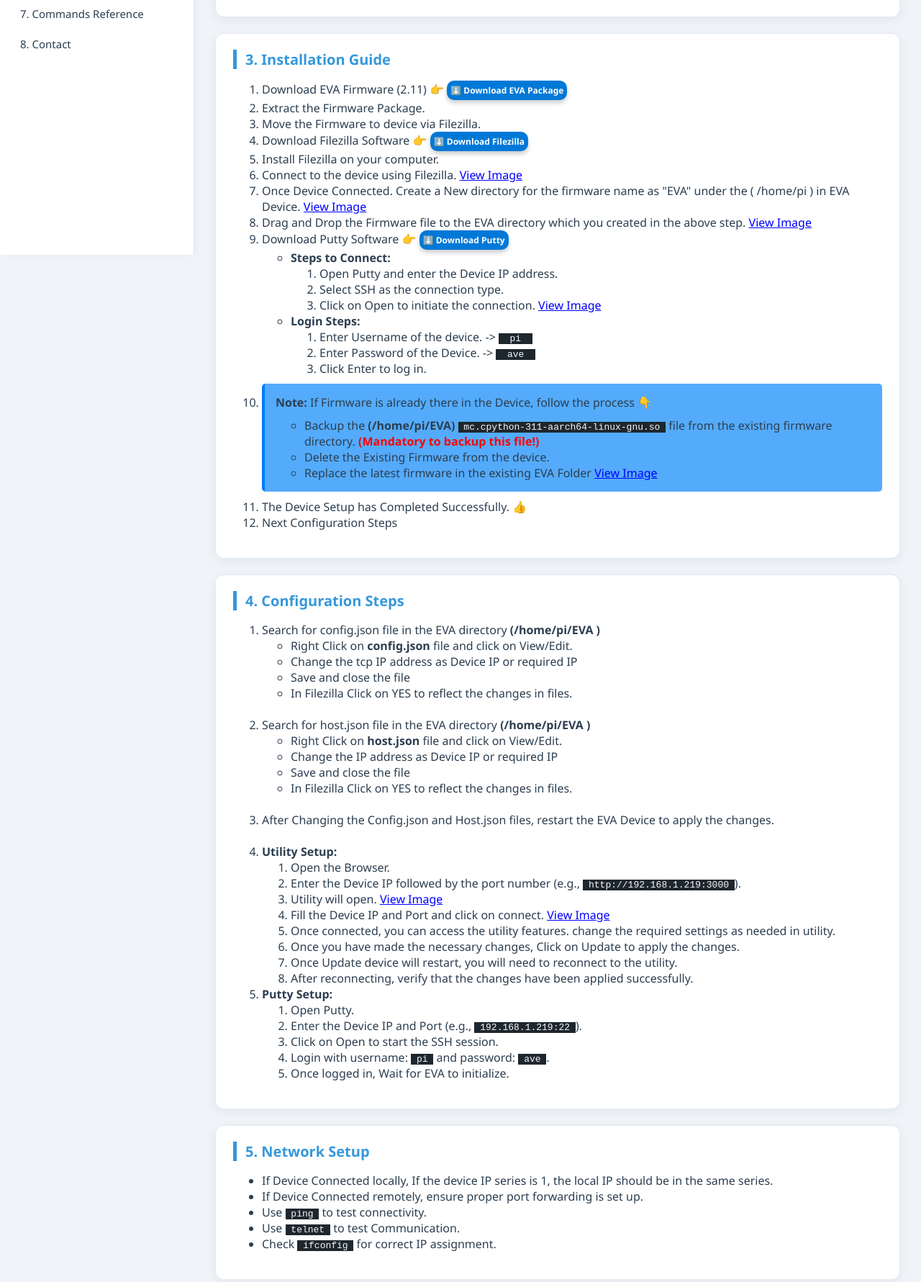
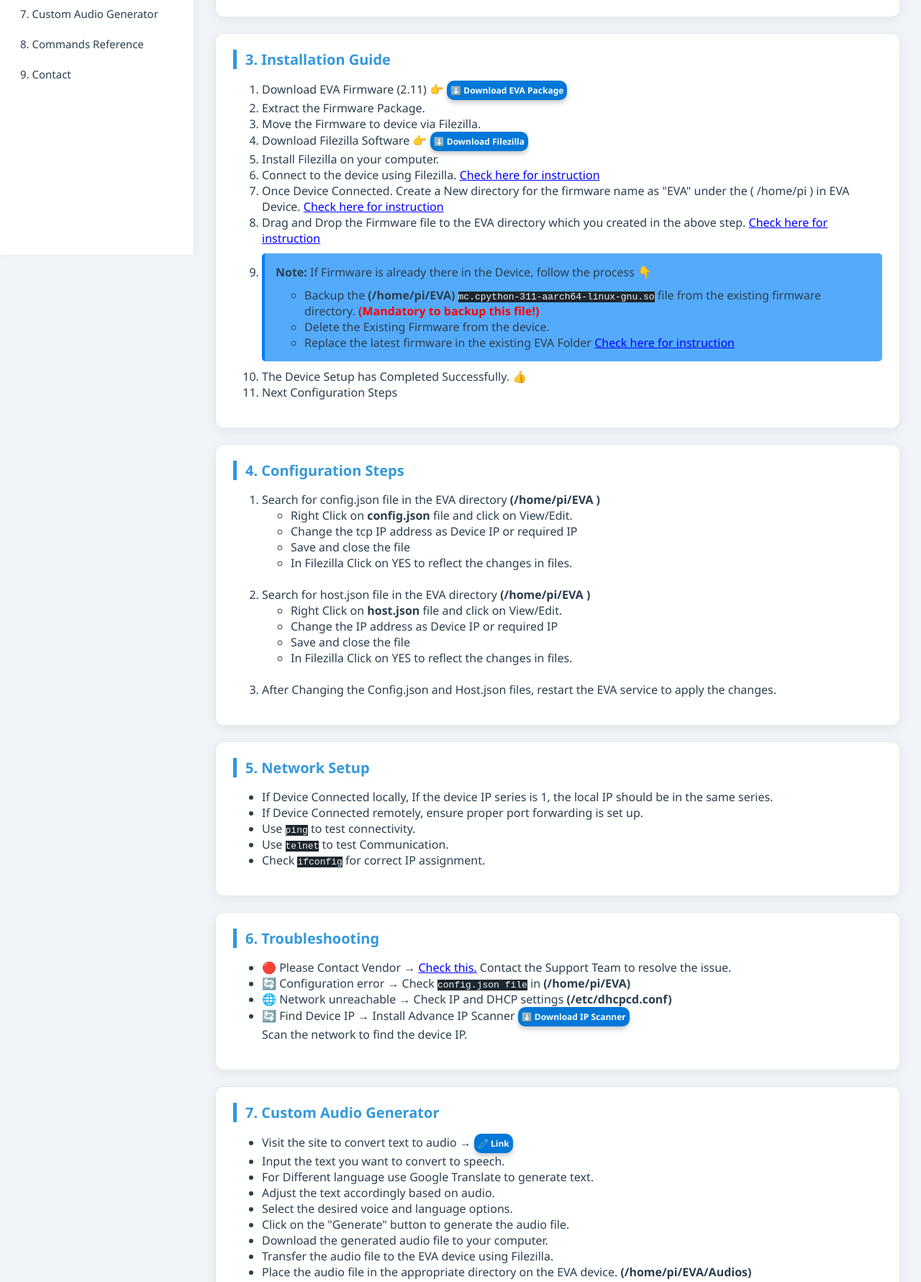
Before and after one commit to Kaarthik9673/EVADOC, a plain HTML site: page index.html in a window 1280 px wide. Shown: the part 446-2227 px from the top of the page at 72% size. Drawn offline with Linux system fonts and the light colour scheme.

Commit message:
Update index.html

```diff
--- a/index.html
+++ b/index.html
@@ -5,6 +5,7 @@
   <meta charset="UTF-8" />
   <meta name="viewport" content="width=device-width, initial-scale=1" />
   <title>EVA Device Configuration & Troubleshooting</title>
+  <link rel="stylesheet" href="style.css">
 </head>
 
 <body>
@@ -26,15 +27,16 @@
         <li><a href="#config-steps" onclick="closeMenu()">4. Configuration Steps</a></li>
         <li><a href="#network-setup" onclick="closeMenu()">5. Network Setup</a></li>
         <li><a href="#troubleshooting" onclick="closeMenu()">6. Troubleshooting</a></li>
-        <li><a href="#commands" onclick="closeMenu()">7. Commands Reference</a></li>
-        <li><a href="#Contact" onclick="closeMenu()">8. Contact</a></li>
+        <li><a href="#customAudio" onclick="closeMenu()">7. Custom Audio Generator</a></li>
+        <li><a href="#commands" onclick="closeMenu()">8. Commands Reference</a></li>
+        <li><a href="#Contact" onclick="closeMenu()">9. Contact</a></li>
       </ul>
     </nav>
 
     <main class="container">
       <header>
         <h1>EVA Device Configuration & Troubleshooting</h1>
-        <p>Installation Guide • Issue Resolution • Troubleshoot </p>
+        <p>Deployment Guide • Issue Resolution • Security • Monitoring</p>
       </header>
 
       <section id="device-info">
@@ -74,58 +76,29 @@
           <li>Install Filezilla on your computer.</li>
           <li>
             Connect to the device using Filezilla.
-            <a class="openModal" data-img="images/FilezillaConnect.png"> View Image</a>
+            <a class="openModal" data-img="images/FilezillaConnect.png"> Check here for instruction</a>
           </li>
           <li> Once Device Connected. Create a New directory for the firmware name as "EVA" under the ( /home/pi ) in
             EVA Device.
-            <a class="openModal" data-img="images/NewDirectory.png">View Image</a>
+            <a class="openModal" data-img="images/NewDirectoryinEVA.png">Check here for instruction</a>
           </li>
           <li> Drag and Drop the Firmware file to the EVA directory which you created in the above step.
-            <a class="openModal" data-img="images/firmdd.png">View Image </a>
-          </li>
-          <li>
-            Download Putty Software 👉
-            <a href="https://www.chiark.greenend.org.uk/~sgtatham/putty/latest.html" class="download-btn"
-              target="_blank">
-              ⬇️ Download Putty
-            </a>
-            <ul>
-              <li>
-                <strong>Steps to Connect:</strong>
-                <ol>
-                  <li>Open Putty and enter the Device IP address.</li>
-                  <li>Select SSH as the connection type.</li>
-                  <li>Click on Open to initiate the connection.
-                    <a class="openModal" data-img="images/putty.png">View Image</a>
-                </ol>
-              </li>
-              <li>
-                <strong>Login Steps:</strong>
-                <ol>
-                  <li>Enter Username of the device. -> <code> &nbsp; pi &nbsp; </code></li>
-                  <li>Enter Password of the Device. -> <code> &nbsp; ave &nbsp; </code></li>
-                  <li>Click Enter to log in.</li>
-                </ol>
-              </li>
-            </ul>
+            <a class="openModal" data-img="images/firmd&d.png">Check here for instruction</a>
           </li>
 
           <li>
             <div class="note-box">
               <strong>Note:</strong> If Firmware is already there in the Device, follow the process 👇
               <ul>
-                <li>Backup the <b>(/home/pi/EVA)</b> <code>&nbsp;mc.cpython-311-aarch64-linux-gnu.so&nbsp;</code> file from the
+                <li>Backup the <b>(/home/pi/EVA)</b> <code>mc.cpython-311-aarch64-linux-gnu.so</code> file from the
                   existing firmware directory. <span class="mandatory">(Mandatory to backup this file!)</span></li>
                 <li>Delete the Existing Firmware from the device.</li>
                 <li>Replace the latest firmware in the existing EVA Folder
-                  <a class="openModal" data-img="images/macdd.png">View Image</a>
+                  <a class="openModal" data-img="images/macd&d.png">Check here for instruction</a>
                 </li>
               </ul>
             </div>
           </li>
-
-
-
           <li> The Device Setup has Completed Successfully. 👍</li>
           <li> Next Configuration Steps </li>
         </ol>
@@ -159,39 +132,8 @@
               <li>In Filezilla Click on YES to reflect the changes in files.</li>
             </ul>
           </li> <br>
-          <li>After Changing the Config.json and Host.json files, restart the EVA Device to apply the changes.</li><br>
-          <li>
-            <strong>Utility Setup:</strong>
-            <ol>
-              <li>Open the Browser.</li>
-              <li>Enter the Device IP followed by the port number (e.g.,
-                <code>&nbsp;http://192.168.1.219:3000&nbsp;</code>).</li>
-              <li>Utility will open.
-                <a class="openModal" data-img="images/Utility.png">View Image</a>
-              </li>
-              <li>Fill the Device IP and Port and click on connect.
-                <a class="openModal" data-img="images/UtilityConnect.png">View Image</a>
-              </li>
-              <li> Once connected, you can access the utility features. change the required settings as needed in
-                utility.</li>
-              <li>Once you have made the necessary changes, Click on Update to apply the changes.</li>
-              <li>Once Update device will restart, you will need to reconnect to the utility.</li>
-              <li> After reconnecting, verify that the changes have been applied successfully.</li>
-            </ol>
-          </li>
-          <li>
-            <strong>Putty Setup:</strong>
-            <ol>
-              <li>Open Putty.</li>
-              <li>Enter the Device IP and Port (e.g., <code>&nbsp;192.168.1.219:22&nbsp;</code>).</li>
-              <li>Click on Open to start the SSH session.</li>
-              <li>Login with username: <code>&nbsp;pi&nbsp;</code> and password: <code>&nbsp;ave&nbsp;</code>.</li>
-              <li>Once logged in, Wait for EVA to initialize.</li>
-            </ol>
-          </li>
+          <li>After Changing the Config.json and Host.json files, restart the EVA service to apply the changes.</li>
         </ol>
-
-
       </section>
 
       <section id="network-setup">
@@ -200,9 +142,9 @@
           <li> If Device Connected locally, If the device IP series is 1, the local IP should be in the same series.
           </li>
           <li> If Device Connected remotely, ensure proper port forwarding is set up.</li>
-          <li> Use <code>&nbsp;ping&nbsp;</code> to test connectivity.</li>
-          <li> Use <code>&nbsp;telnet&nbsp;</code> to test Communication.</li>
-          <li> Check <code>&nbsp;ifconfig&nbsp;</code> for correct IP assignment.</li>
+          <li> Use <code>ping</code> to test connectivity.</li>
+          <li> Use <code>telnet</code> to test Communication.</li>
+          <li> Check <code>ifconfig</code> for correct IP assignment.</li>
         </ul>
       </section>
 
@@ -210,17 +152,45 @@
         <h2>6. Troubleshooting</h2>
         <ul>
           <li>🔴 Please Contact Vendor →
-            <a class="openModal" data-img="images/Contactvendor.png"> View Image</a>
+            <a class="openModal" data-img="images/contactvendor.png"> Check this.</a>
 
             Contact the Support Team to resolve the issue.
           </li>
-          <li>🔄 Configuration error → Check <code>&nbsp;config.json file&nbsp;</code> in <b>(/home/pi/EVA)</b></li>
+          <li>🔄 Configuration error → Check <code>config.json file</code> in <b>(/home/pi/EVA)</b></li>
           <li>🌐 Network unreachable → Check IP and DHCP settings <b>(/etc/dhcpcd.conf)</b></li>
+          <li>🔄 Find Device IP → Install Advance IP Scanner
+            <a href="https://www.advanced-ip-scanner.com/" class="download-btn" target="_blank">
+              ⬇️ Download IP Scanner
+            </a> <br>
+            Scan the network to find the device IP.
+          </li>
+        </ul>
+      </section>
+
+      <section id="customAudio">
+        <h2>7. Custom Audio Generator</h2>
+        <ul>
+          <li> Visit the site to convert text to audio →
+            <a href="https://luvvoice.com/" class="download-btn" target="_blank"> 🧷 Link </a>
+          </li>
+          <li> Input the text you want to convert to speech.</li>
+          <li> For Different language use Google Translate to generate text. </li>
+          <li> Adjust the text accordingly based on audio.</li>
+          <li> Select the desired voice and language options.</li>
+          <li> Click on the "Generate" button to generate the audio file.</li>
+          <li> Download the generated audio file to your computer.</li>
+          <li> Transfer the audio file to the EVA device using Filezilla.</li>
+          <li> Place the audio file in the appropriate directory on the EVA device. <b>(/home/pi/EVA/Audios)</b> </li>
+          <div class="note-box">
+            <strong>Mandatory:</strong> Audio file name should match the existing file name to play the audio.
+          </div>
+
+          <li> Restart the EVA Device to apply the changes.</li>
         </ul>
       </section>
 
       <section id="commands">
-        <h2>7. Commands Reference</h2>
+        <h2>8. Commands Reference</h2>
         <pre>
 # Get MAC via Command Prompt
       -> python3
@@ -238,7 +208,7 @@
       </section>
 
       <section id="Contact">
-        <h2>8. Contact</h2>
+        <h2>9. Contact</h2>
         <p>If you have any questions or need further assistance, please reach out to our support team:</p>
         <ul>
           <li>Email: support@raxgbc.co.in</li>
@@ -247,8 +217,10 @@
       </section>
 
       <footer>
-        <p> <strong>EVA Documentation • Generated on 23-08-2025 </strong></p>
-        <p> <strong>© 2025 Rax-Tech International. All rights reserved. | Version 1.0</strong></p>
+        <b>
+          <p>EVA Documentation • Generated on 23-08-2025</p>
+          <p>© 2025 Rax-Tech International. All rights reserved. | Version 1.0</p>
+        </b>
       </footer>
     </main>
   </div>
```
